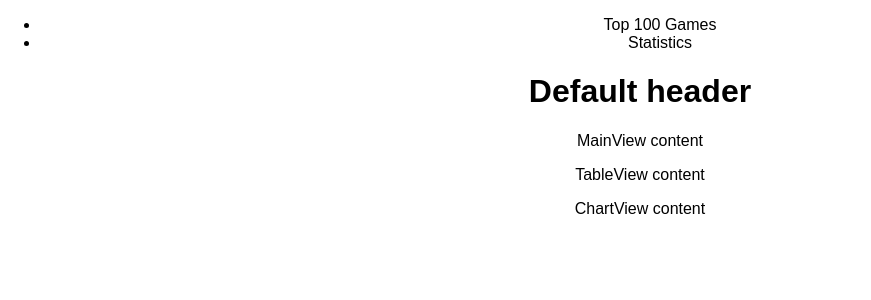
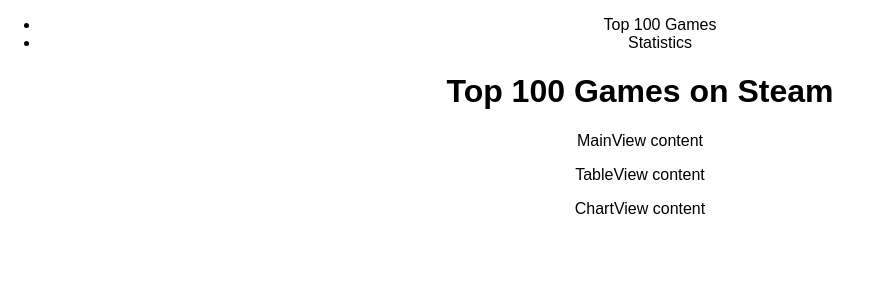
Before and after one commit to malgorzataolak/steam-statistics, a React (Create React App) app: page / in a window 1280 px wide. Shown: the top 300 px of the page, without its empty margins (0-871 px from the left). Built offline with nearby package versions, Linux system fonts and the light colour scheme.

Commit message:
Header change added

```diff
--- a/src/App.js
+++ b/src/App.js
@@ -2,15 +2,26 @@
 import logo from './logo.svg';
 import './App.css';
 
+
+var defaultHeader="Top 100 Games on Steam";
+
 class App extends Component {
   constructor(props){
     super(props);
+    this.state={header:defaultHeader};
+    this.changeHeader=this.changeHeader.bind(this);
   }
+
+  changeHeader(newHeader){
+      this.setState({header:newHeader});
+  }
+
   render() {
+    const{header, }=this.state;
     return (
       <div className="App">
-          <Menu />
-          <Header />
+          <Menu changeHeader={this.changeHeader}/>
+          <Header header={header}/>
           <Content />
       </div>
     );
@@ -19,6 +30,7 @@
 
 class Menu extends Component{
     render(){
+        const{changeHeader}=this.props;
       return(
         <div className="Menu">
             <nav>
@@ -35,10 +47,11 @@
 
 class Header extends Component{
     render(){
+        const{header}=this.props;
         return(
           <div className="Header">
             <header>
-                <h1>Default header</h1>
+                <h1>{header}</h1>
             </header>
           </div>
         );
```
